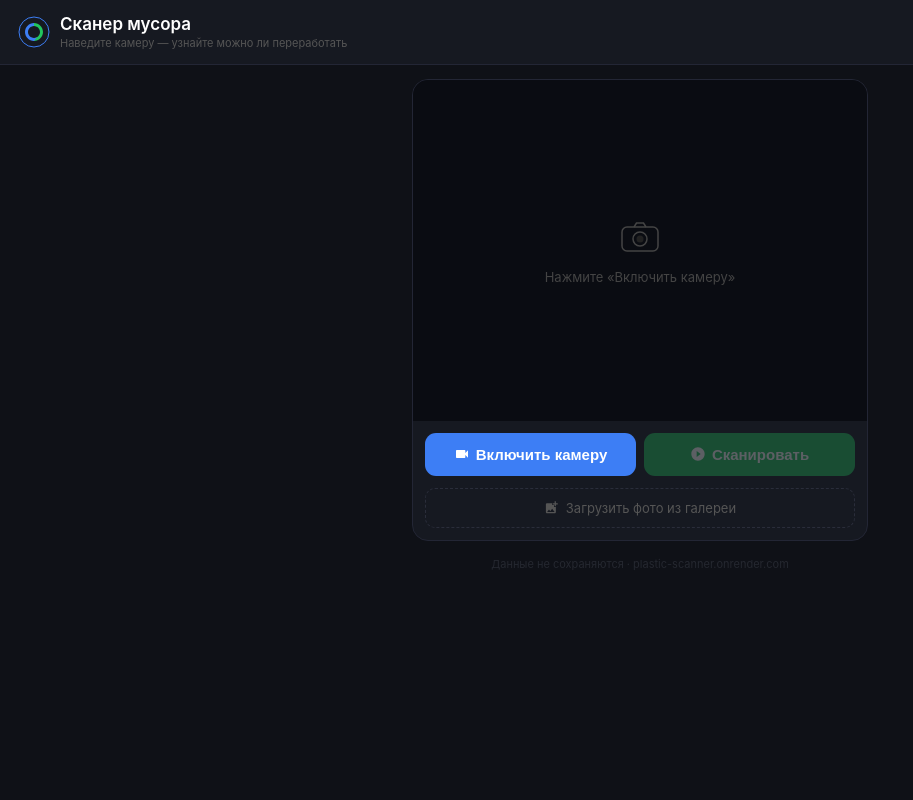
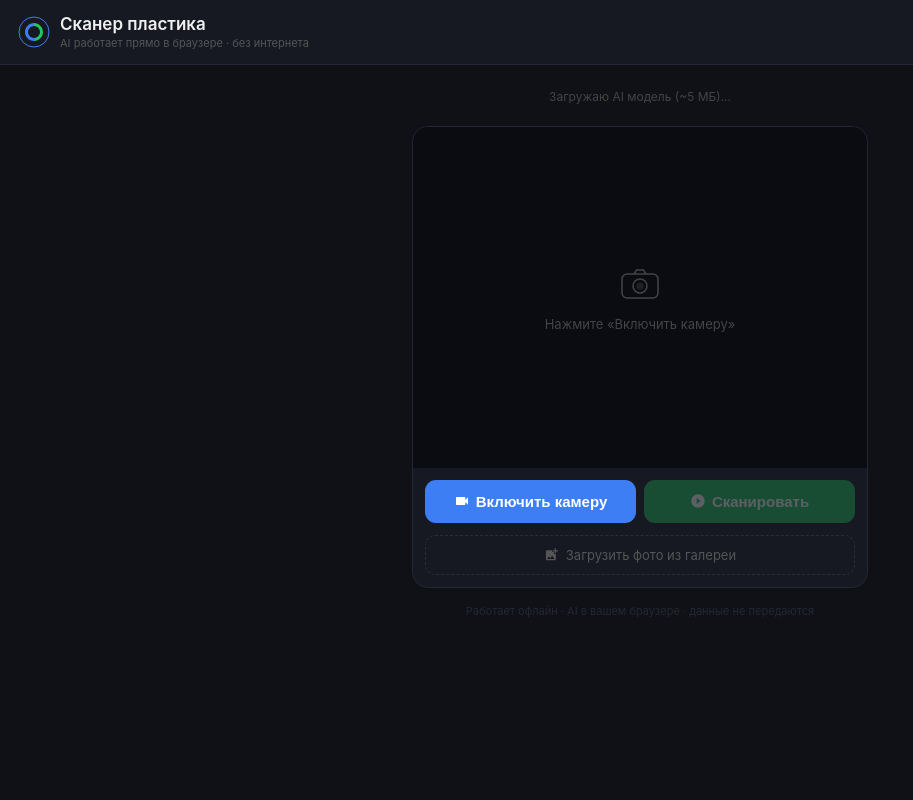
Before and after one commit to Faldak/plastic-scanner, a Flask app: page / in a window 1280 px wide. Shown: the whole page, without its empty margins (0-913 px from the left). Run offline with Flask 3, Linux system fonts and the light colour scheme; some libraries are stand-ins or nearby versions.

Commit message:
Update index.html
чаавпр

```diff
--- a/templates/index.html
+++ b/templates/index.html
@@ -4,28 +4,23 @@
 <meta charset="UTF-8">
 <meta name="viewport" content="width=device-width, initial-scale=1.0, maximum-scale=1.0">
 <meta name="theme-color" content="#0f1117">
-<title>Сканер мусора</title>
+<title>Сканер пластика</title>
 <style>
 *{box-sizing:border-box;margin:0;padding:0;-webkit-tap-highlight-color:transparent}
-html,body{height:100%;background:#0f1117;color:#f0f0f0;font-family:-apple-system,BlinkMacSystemFont,'Segoe UI',sans-serif}
-
+html,body{background:#0f1117;color:#f0f0f0;font-family:-apple-system,BlinkMacSystemFont,'Segoe UI',sans-serif;min-height:100%}
 header{background:#161921;border-bottom:1px solid #232635;padding:14px 18px;display:flex;align-items:center;gap:10px;position:sticky;top:0;z-index:10}
-header h1{font-size:17px;font-weight:600;color:#fff}
+header h1{font-size:17px;font-weight:600}
 header p{font-size:11px;color:#555;margin-top:2px}
-
 .page{max-width:480px;margin:0 auto;padding:14px 12px 40px;display:flex;flex-direction:column;gap:12px}
-
 .card{background:#161921;border:1px solid #232635;border-radius:16px;overflow:hidden}
-
 .cam-wrap{position:relative;width:100%;aspect-ratio:4/3;background:#000}
 video{width:100%;height:100%;object-fit:cover;display:block}
-.cam-placeholder{width:100%;aspect-ratio:4/3;display:flex;flex-direction:column;align-items:center;justify-content:center;gap:10px;color:#444;background:#0a0c12}
-.cam-placeholder p{font-size:13px}
-.overlay{position:absolute;inset:0;pointer-events:none;display:none;align-items:center;justify-content:center;flex-direction:column;gap:8px}
+.placeholder{width:100%;aspect-ratio:4/3;display:flex;flex-direction:column;align-items:center;justify-content:center;gap:10px;color:#444;background:#0a0c12}
+.placeholder p{font-size:13px}
+.overlay{position:absolute;inset:0;pointer-events:none;display:none;flex-direction:column;align-items:center;justify-content:center;gap:8px}
 .overlay.on{display:flex}
 .frame{width:200px;height:200px;border:2px solid rgba(255,255,255,.5);border-radius:14px;box-shadow:0 0 0 9999px rgba(0,0,0,.35)}
-.hint{font-size:12px;color:rgba(255,255,255,.6);text-align:center}
-
+.hint{font-size:12px;color:rgba(255,255,255,.65);text-align:center;padding:0 20px}
 .btn-row{padding:12px;display:flex;gap:8px}
 .btn{flex:1;border:none;border-radius:11px;padding:13px 8px;font-size:15px;font-weight:600;cursor:pointer;display:flex;align-items:center;justify-content:center;gap:6px;transition:opacity .15s}
 .btn:active{opacity:.7}
@@ -33,71 +28,46 @@ video{width:100%;height:100%;object-fit:cover;display:block}
 .btn-blue{background:#3d7ef5;color:#fff}
 .btn-green{background:#22c55e;color:#fff}
 .upload-label{display:flex;align-items:center;justify-content:center;gap:7px;padding:11px 14px;margin:0 12px 12px;border:1px dashed #2a2d3a;border-radius:10px;font-size:13px;color:#555;cursor:pointer}
-.upload-label:hover{border-color:#444;color:#aaa}
 .upload-label input{display:none}
-
 .loading{display:none;align-items:center;justify-content:center;gap:10px;padding:20px;font-size:14px;color:#555}
 .loading.on{display:flex}
 .spin{width:22px;height:22px;border:2px solid #1e2130;border-top-color:#3d7ef5;border-radius:50%;animation:spin .7s linear infinite;flex-shrink:0}
 @keyframes spin{to{transform:rotate(360deg)}}
-
 .result{display:none}
 .result.on{display:block}
-
 .result-head{padding:18px;display:flex;align-items:center;gap:14px;border-bottom:1px solid #1e2230}
 .result-head.green{background:#081f10}
 .result-head.red{background:#1f0808}
 .result-head.orange{background:#1f1208}
-
 .result-icon{width:56px;height:56px;border-radius:50%;display:flex;align-items:center;justify-content:center;font-size:28px;flex-shrink:0}
 .result-icon.green{background:#0f3a1a}
 .result-icon.red{background:#3a0f0f}
 .result-icon.orange{background:#3a2a0f}
-
 .verdict{font-size:22px;font-weight:700;line-height:1.2}
 .verdict.green{color:#4ade80}
 .verdict.red{color:#f87171}
 .verdict.orange{color:#fb923c}
-
 .obj-name{font-size:13px;color:#555;margin-top:4px}
-
 .result-body{padding:14px;display:flex;flex-direction:column;gap:10px}
-
 .preview-img{width:100%;border-radius:10px;max-height:140px;object-fit:cover;display:none}
 .preview-img.on{display:block}
-
 .badges{display:flex;gap:6px;flex-wrap:wrap}
 .badge{padding:4px 10px;border-radius:20px;font-size:11px;font-weight:600}
 .badge-conf{background:#1a2030;color:#7eb8f7}
 .badge-yes{background:#0a2010;color:#4ade80}
 .badge-no{background:#200a0a;color:#f87171}
-.badge-spec{background:#201a0a;color:#fb923c}
-
+.badge-warn{background:#201a0a;color:#fb923c}
 .info-box{background:#0a0c12;border:1px solid #1a1d26;border-radius:10px;padding:12px 14px;font-size:14px;line-height:1.65;color:#bbb}
 .info-box b{display:block;color:#fff;font-size:11px;text-transform:uppercase;letter-spacing:.05em;margin-bottom:4px;font-weight:600}
-
 .tip-box{border-left:3px solid #3d7ef5;padding:10px 12px;font-size:12px;color:#7eb8f7;line-height:1.6}
-
-.error-box{display:none;background:#1f0808;border:1px solid #4a1010;border-radius:12px;padding:14px;font-size:13px;color:#f87171;line-height:1.5}
-.error-box.on{display:block}
-
-.hist-wrap{display:none}
-.hist-wrap.on{display:block}
-.hist-title{font-size:11px;color:#333;text-transform:uppercase;letter-spacing:.06em;margin-bottom:8px}
-.hist-list{display:flex;flex-direction:column;gap:6px}
-.hist-item{background:#161921;border:1px solid #1e2230;border-radius:10px;padding:10px 12px;display:flex;align-items:center;gap:10px}
-.hist-dot{width:9px;height:9px;border-radius:50%;flex-shrink:0}
-.hist-dot.green{background:#4ade80}
-.hist-dot.red{background:#f87171}
-.hist-dot.orange{background:#fb923c}
-.hist-txt{flex:1;font-size:13px;color:#ccc}
-.hist-time{font-size:11px;color:#333}
-
+.err-box{display:none;background:#1f0808;border:1px solid #4a1010;border-radius:12px;padding:14px;font-size:13px;color:#f87171;line-height:1.5}
+.err-box.on{display:block}
+.model-status{text-align:center;padding:10px;font-size:12px;color:#444}
+.model-status.ready{color:#4ade80}
 footer{text-align:center;font-size:11px;color:#252830;padding:4px}
 </style>
 </head>
 <body>
-
 <header>
   <svg width="32" height="32" viewBox="0 0 32 32" fill="none">
     <circle cx="16" cy="16" r="15" fill="#161921" stroke="#3d7ef5" stroke-width="1"/>
@@ -107,16 +77,17 @@ footer{text-align:center;font-size:11px;color:#252830;padding:4px}
     <path d="M16 25L19 21.5L16 22L13 21.5Z" fill="#3d7ef5"/>
   </svg>
   <div>
-    <h1>Сканер мусора</h1>
-    <p>Наведите камеру — узнайте можно ли переработать</p>
+    <h1>Сканер пластика</h1>
+    <p>AI работает прямо в браузере · без интернета</p>
   </div>
 </header>
 
 <div class="page">
+  <div class="model-status" id="modelStatus">Загрузка AI модели...</div>
 
   <div class="card">
-    <div class="cam-wrap" id="camWrap">
-      <div class="cam-placeholder" id="placeholder">
+    <div class="cam-wrap">
+      <div class="placeholder" id="placeholder">
         <svg width="44" height="44" fill="none" viewBox="0 0 44 44">
           <rect x="4" y="12" width="36" height="24" rx="5" stroke="#444" stroke-width="1.5"/>
           <circle cx="22" cy="24" r="7" stroke="#444" stroke-width="1.5"/>
@@ -128,10 +99,9 @@ footer{text-align:center;font-size:11px;color:#252830;padding:4px}
       <video id="video" autoplay playsinline style="display:none"></video>
       <div class="overlay" id="overlay">
         <div class="frame"></div>
-        <div class="hint">Наведите на предмет и нажмите «Сканировать»</div>
+        <div class="hint">Наведите на пластиковый предмет</div>
       </div>
     </div>
-
     <div class="btn-row">
       <button class="btn btn-blue" id="btnStart" onclick="startCam()">
         <svg width="16" height="16" fill="white" viewBox="0 0 24 24"><path d="M17 10.5V7c0-.55-.45-1-1-1H4c-.55 0-1 .45-1 1v10c0 .55.45 1 1 1h12c.55 0 1-.45 1-1v-3.5l4 4v-11l-4 4z"/></svg>
@@ -142,7 +112,6 @@ footer{text-align:center;font-size:11px;color:#252830;padding:4px}
         Сканировать
       </button>
     </div>
-
     <label class="upload-label">
       <svg width="15" height="15" fill="#555" viewBox="0 0 24 24"><path d="M19 7v2.99s-1.99.01-2 0V7h-3s.01-1.99 0-2h3V2h2v3h3v2h-3zm-3 4V8h-3V5H5C3.9 5 3 5.9 3 7v12c0 1.1.9 2 2 2h12c1.1 0 2-.9 2-2v-8h-3zM5 19l3-4 2 3 3-4 4 5H5z"/></svg>
       Загрузить фото из галереи
@@ -153,8 +122,7 @@ footer{text-align:center;font-size:11px;color:#252830;padding:4px}
   <div class="loading" id="loading">
     <div class="spin"></div>Анализирую...
   </div>
-
-  <div class="error-box" id="errorBox"></div>
+  <div class="err-box" id="errBox"></div>
 
   <div class="card result" id="result">
     <div class="result-head" id="resultHead">
@@ -172,154 +140,262 @@ footer{text-align:center;font-size:11px;color:#252830;padding:4px}
     </div>
   </div>
 
-  <div class="hist-wrap" id="histWrap">
-    <div class="hist-title">История</div>
-    <div class="hist-list" id="histList"></div>
-  </div>
-
-  <footer>Данные не сохраняются · plastic-scanner.onrender.com</footer>
+  <footer>Работает офлайн · AI в вашем браузере · данные не передаются</footer>
 </div>
 
+<!-- TensorFlow.js + MobileNet -->
+<script src="https://cdn.jsdelivr.net/npm/@tensorflow/tfjs@4.10.0/dist/tf.min.js"></script>
+<script src="https://cdn.jsdelivr.net/npm/@tensorflow-models/mobilenet@2.1.0/dist/mobilenet.min.js"></script>
+
 <script>
-let history = [];
+let model = null;
+let videoStream = null;
+
+// Классы ImageNet которые относятся к пластику → можно переработать
+const PLASTIC_RECYCLABLE = [
+  'water bottle','plastic bag','bottle','pop bottle','beer bottle',
+  'wine bottle','water jug','pill bottle','lotion','soap dispenser',
+  'detergent','shampoo','container','bucket','barrel','tank',
+  'jerrycan','plastic','tub','beaker','pitcher'
+];
+
+// Классы которые НЕ пластик или не перерабатываются
+const NOT_PLASTIC = [
+  'paper','cardboard','wood','glass','metal','tin','aluminum',
+  'iron','steel','copper','food','fruit','vegetable','organic',
+  'cloth','textile','rubber','stone','rock','concrete','ceramic',
+  'porcelain','soil','dirt','leaf','plant','tree'
+];
+
+// Загрузка модели
+async function loadModel() {
+  try {
+    document.getElementById('modelStatus').textContent = 'Загружаю AI модель (~5 МБ)...';
+    model = await mobilenet.load({version: 2, alpha: 1.0});
+    document.getElementById('modelStatus').textContent = '✓ AI готов к работе';
+    document.getElementById('modelStatus').className = 'model-status ready';
+    document.getElementById('btnScan').disabled = !videoStream;
+  } catch(e) {
+    document.getElementById('modelStatus').textContent = 'Ошибка загрузки модели: ' + e.message;
+  }
+}
 
 async function startCam() {
   try {
     const stream = await navigator.mediaDevices.getUserMedia({
-      video: { facingMode: { ideal: 'environment' }, width: { ideal: 1280 } }
+      video: { facingMode: {ideal:'environment'}, width:{ideal:640} }
     });
+    videoStream = stream;
     const v = document.getElementById('video');
     v.srcObject = stream;
     v.style.display = 'block';
     document.getElementById('placeholder').style.display = 'none';
     document.getElementById('overlay').classList.add('on');
-    document.getElementById('btnScan').disabled = false;
+    if (model) document.getElementById('btnScan').disabled = false;
     const b = document.getElementById('btnStart');
     b.disabled = true;
     b.innerHTML = '✓ Камера работает';
   } catch(e) {
-    showErr('Нет доступа к камере. Разрешите доступ в настройках браузера и перезагрузите страницу.');
+    showErr('Нет доступа к камере. Разрешите в настройках браузера.');
   }
 }
 
-function scan() {
+function captureCanvas() {
   const v = document.getElementById('video');
   const c = document.createElement('canvas');
-  c.width = v.videoWidth; c.height = v.videoHeight;
+  c.width = v.videoWidth || 640;
+  c.height = v.videoHeight || 480;
   c.getContext('2d').drawImage(v, 0, 0);
-  const url = c.toDataURL('image/jpeg', 0.85);
-  sendToServer(url.split(',')[1], url);
+  return c;
 }
 
-function uploadFile(input) {
+async function scan() {
+  if (!model) { showErr('Модель ещё загружается, подождите...'); return; }
+  const canvas = captureCanvas();
+  const url = canvas.toDataURL('image/jpeg', 0.85);
+  await classify(canvas, url);
+}
+
+async function uploadFile(input) {
   const file = input.files[0];
   if (!file) return;
-  const r = new FileReader();
-  r.onload = e => {
-    const url = e.target.result;
-    sendToServer(url.split(',')[1], url);
+  const img = new Image();
+  img.onload = async () => {
+    const c = document.createElement('canvas');
+    c.width = img.width; c.height = img.height;
+    c.getContext('2d').drawImage(img, 0, 0);
+    await classify(c, img.src);
   };
-  r.readAsDataURL(file);
+  img.src = URL.createObjectURL(file);
 }
 
-async function sendToServer(b64, previewUrl) {
+async function classify(canvas, previewUrl) {
+  if (!model) return;
   setLoading(true);
   document.getElementById('result').className = 'card result';
-  document.getElementById('errorBox').className = 'error-box';
+  document.getElementById('errBox').className = 'err-box';
 
   try {
-    const resp = await fetch('/analyze', {
-      method: 'POST',
-      headers: {'Content-Type': 'application/json'},
-      body: JSON.stringify({image: b64})
-    });
-    const data = await resp.json();
+    // MobileNet возвращает топ-3 предсказания
+    const predictions = await model.classify(canvas, 5);
+    console.log('Predictions:', predictions);
     setLoading(false);
-    if (data.error) { showErr(data.error); return; }
-    showResult(data, previewUrl);
-    if (data.found) addHistory(data);
+
+    if (!predictions || predictions.length === 0) {
+      showResult({found: false, message: 'Не удалось распознать. Попробуйте ещё раз.'}, previewUrl);
+      return;
+    }
+
+    // Анализируем топ предсказания
+    const result = analyzePredictions(predictions);
+    showResult(result, previewUrl);
+
   } catch(e) {
     setLoading(false);
-    showErr('Ошибка соединения: ' + e.message);
+    showErr('Ошибка: ' + e.message);
   }
+}
+
+function analyzePredictions(predictions) {
+  let plasticScore = 0;
+  let notPlasticScore = 0;
+  let topLabel = predictions[0].className.toLowerCase();
+  let topConf = Math.round(predictions[0].probability * 100);
+
+  // Проверяем каждое предсказание
+  for (const pred of predictions) {
+    const label = pred.className.toLowerCase();
+    const prob = pred.probability;
+
+    // Проверяем на пластик
+    for (const keyword of PLASTIC_RECYCLABLE) {
+      if (label.includes(keyword)) {
+        plasticScore += prob * 2;
+        break;
+      }
+    }
+
+    // Проверяем на не-пластик
+    for (const keyword of NOT_PLASTIC) {
+      if (label.includes(keyword)) {
+        notPlasticScore += prob;
+        break;
+      }
+    }
+
+    // Специфичные пластиковые предметы ImageNet
+    if (label.includes('bottle') || label.includes('plastic') ||
+        label.includes('container') || label.includes('jug') ||
+        label.includes('bucket') || label.includes('tub')) {
+      plasticScore += prob * 3;
+    }
+  }
+
+  // Результат
+  if (plasticScore > 0.3) {
+    return {
+      found: true,
+      recyclable: true,
+      color: 'green',
+      verdict: 'Можно переработать',
+      name_ru: formatLabel(topLabel),
+      confidence: Math.min(topConf + 10, 95),
+      instruction: 'Сдать в пункт приёма пластика. Ополоснуть от остатков.',
+      tip: 'Большинство твёрдых пластиковых бутылок и контейнеров принимают в пунктах приёма'
+    };
+  } else if (notPlasticScore > 0.3) {
+    return {
+      found: true,
+      recyclable: false,
+      color: 'red',
+      verdict: 'Не пластик',
+      name_ru: formatLabel(topLabel),
+      confidence: topConf,
+      instruction: 'Это не пластик. Уточните материал и правила утилизации.',
+      tip: 'Приложение специализируется на пластике'
+    };
+  } else {
+    // Неопределённо — показываем что видит модель
+    return {
+      found: true,
+      recyclable: null,
+      color: 'orange',
+      verdict: 'Не уверен',
+      name_ru: formatLabel(topLabel),
+      confidence: topConf,
+      instruction: 'Поднесите предмет ближе. Убедитесь что пластиковый предмет хорошо виден на светлом фоне.',
+      tip: 'Лучший результат: пластиковая бутылка или контейнер крупным планом'
+    };
+  }
+}
+
+function formatLabel(label) {
+  // Переводим английские метки на русский
+  const map = {
+    'water bottle': 'Пластиковая бутылка с водой',
+    'pop bottle': 'Пластиковая бутылка',
+    'bottle': 'Бутылка',
+    'plastic bag': 'Пластиковый пакет',
+    'beer bottle': 'Бутылка',
+    'wine bottle': 'Бутылка',
+    'pill bottle': 'Пластиковый флакон',
+    'lotion': 'Флакон с лосьоном',
+    'container': 'Контейнер',
+    'bucket': 'Ведро',
+    'paper': 'Бумага',
+    'cardboard': 'Картон',
+    'wood': 'Дерево',
+    'glass': 'Стекло',
+    'metal': 'Металл',
+  };
+  for (const [en, ru] of Object.entries(map)) {
+    if (label.includes(en)) return ru;
+  }
+  return label.split(',')[0]; // Берём первую часть если не перевели
 }
 
 function setLoading(on) {
   document.getElementById('loading').className = on ? 'loading on' : 'loading';
 }
-
 function showErr(msg) {
-  const el = document.getElementById('errorBox');
-  el.textContent = msg;
-  el.className = 'error-box on';
+  const el = document.getElementById('errBox');
+  el.textContent = msg; el.className = 'err-box on';
 }
 
 function showResult(d, previewUrl) {
   document.getElementById('result').className = 'card result on';
+  const cls = d.color || 'orange';
+  const icon = d.recyclable === true ? '♻' : d.recyclable === false ? '✕' : '?';
 
-  const cls   = d.color || 'orange';
-  const icon  = d.recyclable === true ? '♻' : d.recyclable === false ? '✕' : '⚠';
-  const label = d.name_ru || d.raw_label || '';
+  document.getElementById('resultHead').className = `result-head ${cls}`;
+  document.getElementById('resultIcon').className = `result-icon ${cls}`;
+  document.getElementById('resultIcon').textContent = icon;
+  document.getElementById('verdict').className = `verdict ${cls}`;
+  document.getElementById('verdict').textContent = d.verdict || '';
+  document.getElementById('objName').textContent = d.name_ru || '';
 
-  document.getElementById('resultHead').className  = `result-head ${cls}`;
-  document.getElementById('resultIcon').className  = `result-icon ${cls}`;
-  document.getElementById('resultIcon').textContent = icon;
-  document.getElementById('verdict').className     = `verdict ${cls}`;
-  document.getElementById('verdict').textContent   = d.verdict || '';
-  document.getElementById('objName').textContent   = label;
-
-  // Фото
   if (previewUrl) {
     const img = document.getElementById('preview');
-    img.src = previewUrl;
-    img.className = 'preview-img on';
+    img.src = previewUrl; img.className = 'preview-img on';
   }
 
-  // Бейджи
-  let badges = `<span class="badge badge-conf">Уверенность: ${d.confidence}%</span>`;
-  if (d.recyclable === true)  badges += `<span class="badge badge-yes">Перерабатывается</span>`;
+  let badges = '';
+  if (d.confidence) badges += `<span class="badge badge-conf">Уверенность: ${d.confidence}%</span>`;
+  if (d.recyclable === true) badges += `<span class="badge badge-yes">Перерабатывается</span>`;
   if (d.recyclable === false) badges += `<span class="badge badge-no">Не перерабатывается</span>`;
-  if (d.recyclable === null)  badges += `<span class="badge badge-spec">Спец. утилизация</span>`;
+  if (d.recyclable === null) badges += `<span class="badge badge-warn">Уточните вручную</span>`;
   document.getElementById('badges').innerHTML = badges;
 
-  // Инструкция
   document.getElementById('infoBox').innerHTML =
-    `<b>Что делать</b>${d.instruction || ''}`;
+    `<b>${d.found ? 'Что делать' : 'Совет'}</b>${d.instruction || d.message || ''}`;
 
-  // Совет
   const tip = document.getElementById('tipBox');
   if (d.tip) { tip.textContent = '💡 ' + d.tip; tip.style.display = 'block'; }
   else tip.style.display = 'none';
-
-  // Если не найдено
-  if (!d.found) {
-    document.getElementById('verdict').textContent = 'Не распознано';
-    document.getElementById('objName').textContent = '';
-    document.getElementById('infoBox').innerHTML =
-      '<b>Совет</b>Поднесите предмет ближе к камере и убедитесь в хорошем освещении.';
-    document.getElementById('badges').innerHTML = '';
-    tip.style.display = 'none';
-    document.getElementById('resultHead').className  = 'result-head orange';
-    document.getElementById('resultIcon').className  = 'result-icon orange';
-    document.getElementById('resultIcon').textContent = '?';
-    document.getElementById('verdict').className = 'verdict orange';
-  }
 }
 
-function addHistory(d) {
-  if (!d.raw_label) return;
-  const time = new Date().toLocaleTimeString('ru', {hour:'2-digit', minute:'2-digit'});
-  history.unshift({cls: d.color || 'orange', label: d.name_ru || d.raw_label, time});
-  if (history.length > 8) history.pop();
-  document.getElementById('histWrap').className = 'hist-wrap on';
-  document.getElementById('histList').innerHTML = history.map(h =>
-    `<div class="hist-item">
-      <div class="hist-dot ${h.cls}"></div>
-      <div class="hist-txt">${h.label}</div>
-      <div class="hist-time">${h.time}</div>
-    </div>`
-  ).join('');
-}
+// Запускаем загрузку модели сразу
+loadModel();
 </script>
 </body>
 </html>
```
